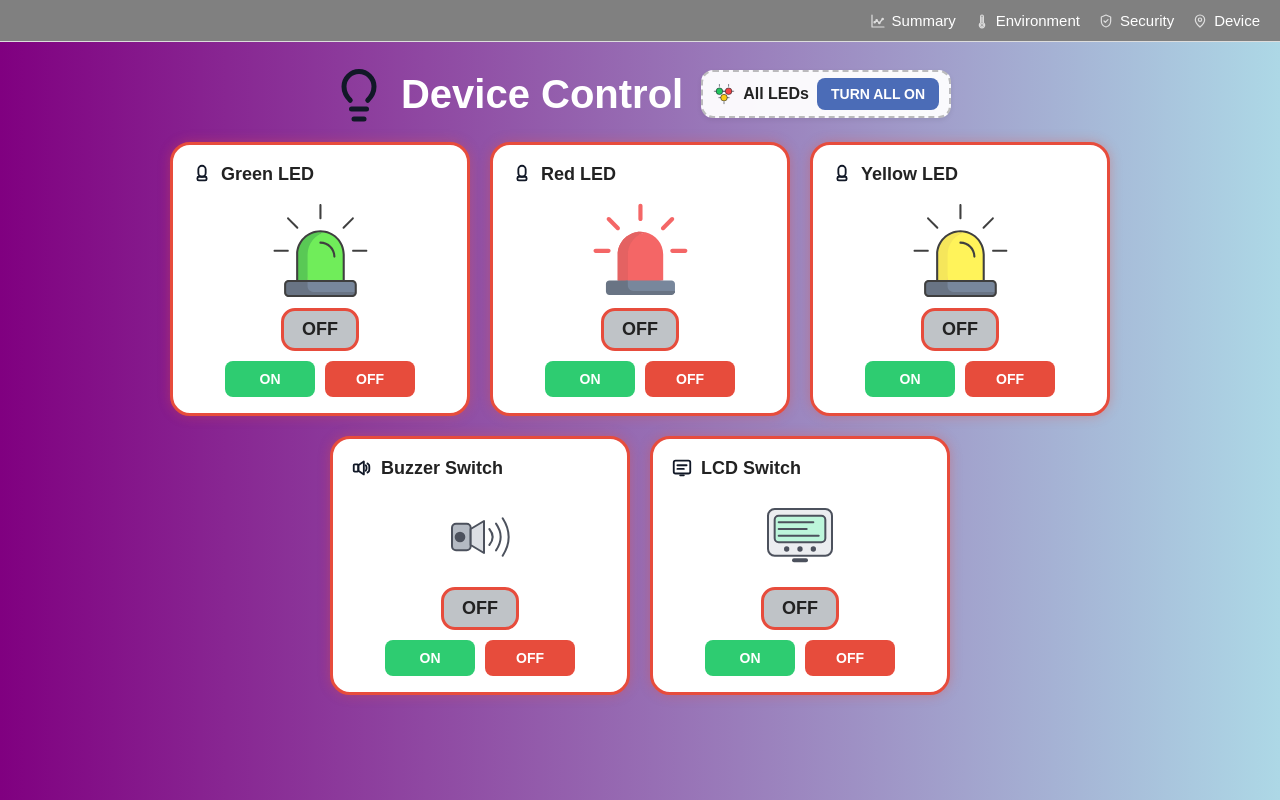
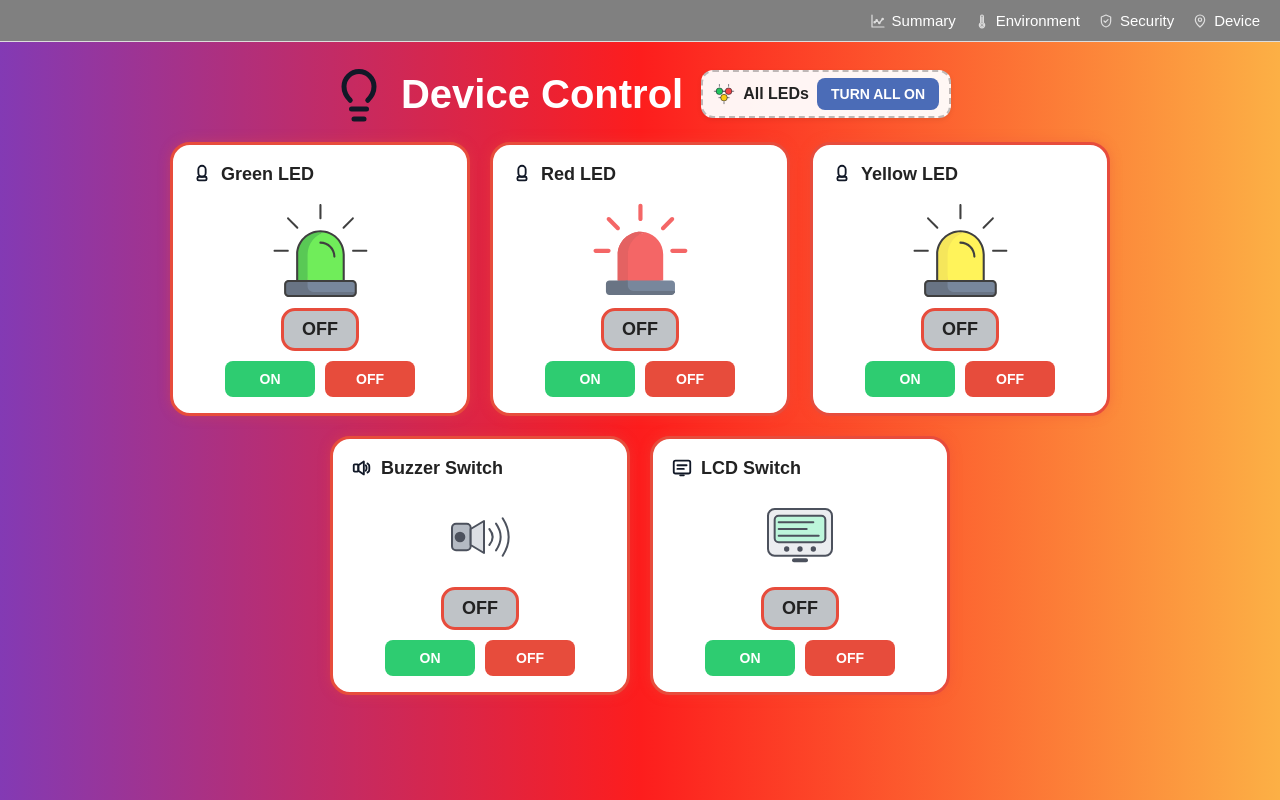
Before and after one commit to 2333476/olisaac-security-automation_app, a Flask app: page /DeviceControl in a window 1280 px wide. Run offline with Flask 3, Linux system fonts and the light colour scheme; data that the repository does not hold is empty.

Commit message:
change css

```diff
--- a/static/css/DeviceControl.css
+++ b/static/css/DeviceControl.css
@@ -1,7 +1,7 @@
 body {
     margin: 0;
     font-family: Arial, sans-serif;
-    background-image: linear-gradient(to right, purple, lightblue);
+    background-image: linear-gradient(90deg, #833AB4 0%, #FD1D1D 50%, #FCB045 100%);
     min-height: 100vh;
 }
 
```
